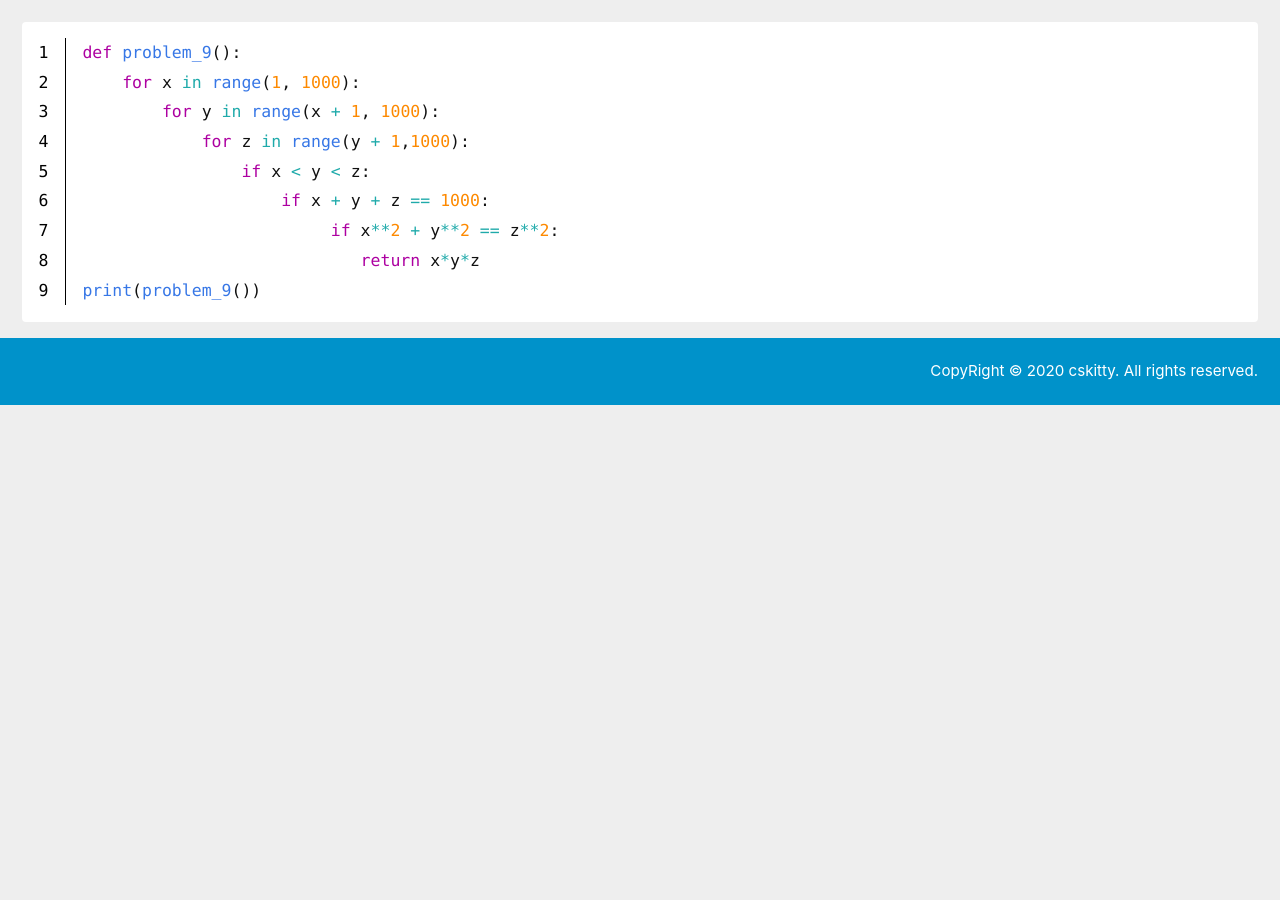
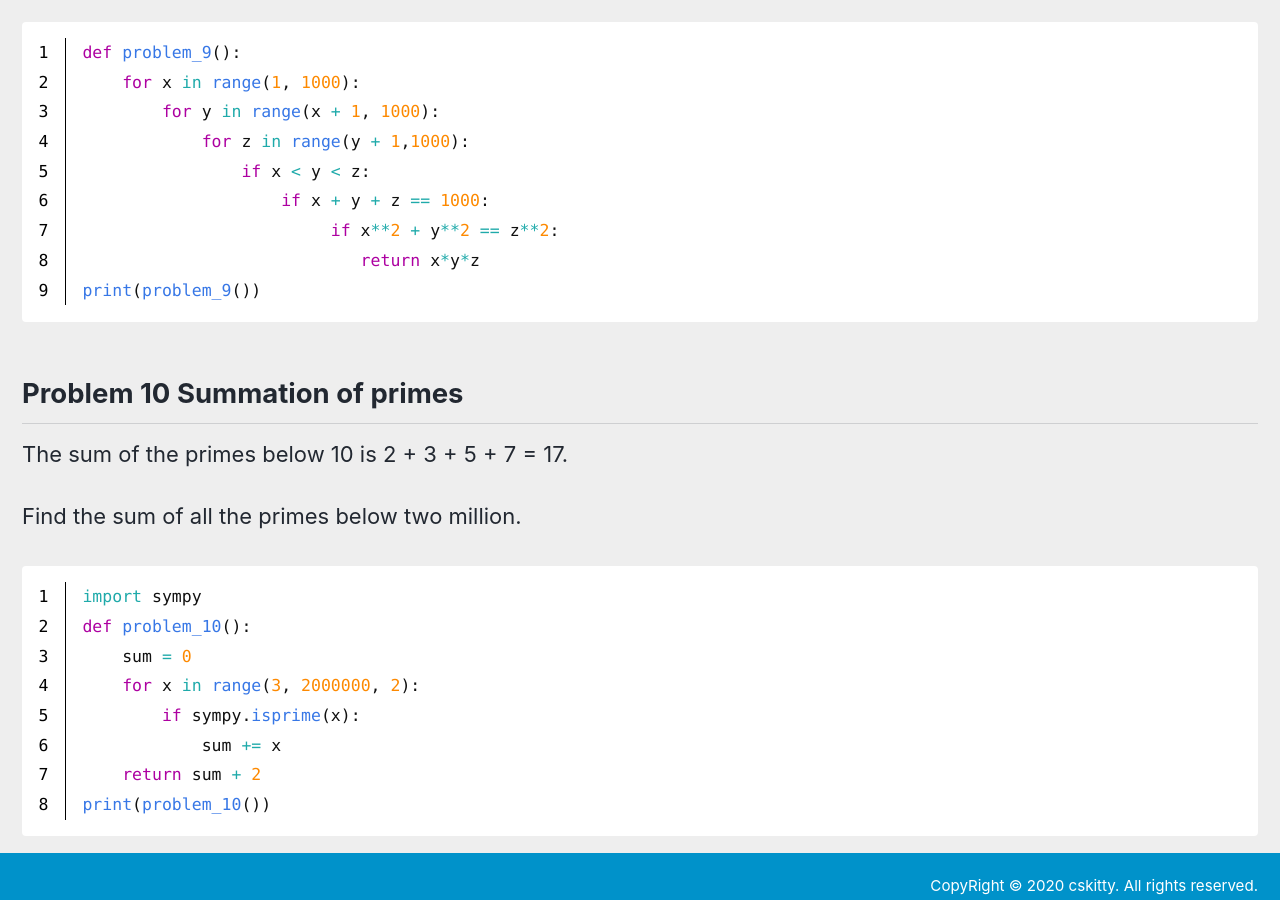
Before and after one commit to cskitty/cskitty.github.io, a Jekyll site: the page built from _posts/2020-04-19-post-project-euler-1.md, in a window 1280 px wide and 900 px high, scrolled down 7758 px. Built offline with Jekyll 4.4.1, drawn with Linux system fonts in a browser that asks for light colours; cached includes are drawn as plain includes; nearby versions of some CDN libraries; formulas are drawn with MathJax 3; before the commit the page ends 8163 px from its top, so only the background shows below that.

Commit message:
Problem 10 done

```diff
--- a/_posts/2020-04-19-post-project-euler-1.md
+++ b/_posts/2020-04-19-post-project-euler-1.md
@@ -253,3 +253,22 @@ def problem_9():
                             return x*y*z
 print(problem_9())
 {% endhighlight %}
+
+
+## Problem 10 Summation of primes
+
+The sum of the primes below 10 is 2 + 3 + 5 + 7 = 17.
+
+Find the sum of all the primes below two million.
+
+
+{% highlight python linenos %}
+import sympy
+def problem_10():
+    sum = 0
+    for x in range(3, 2000000, 2):
+        if sympy.isprime(x):
+            sum += x
+    return sum + 2
+print(problem_10())
+{% endhighlight %}
```
Also changed, not shown: 1 other file.
